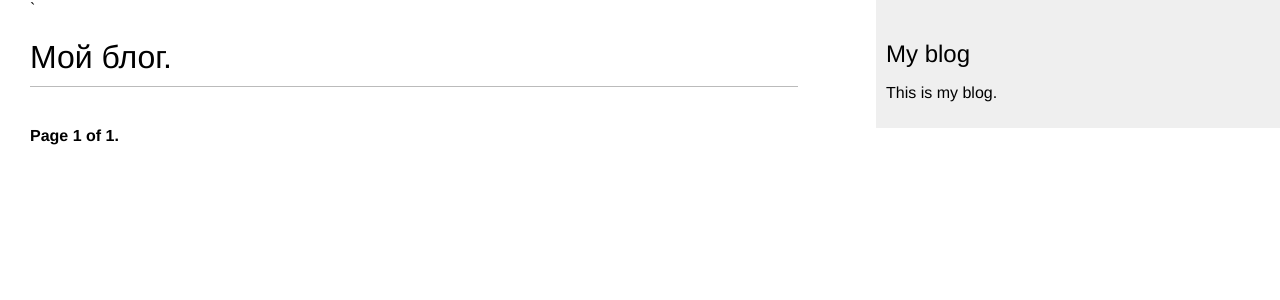
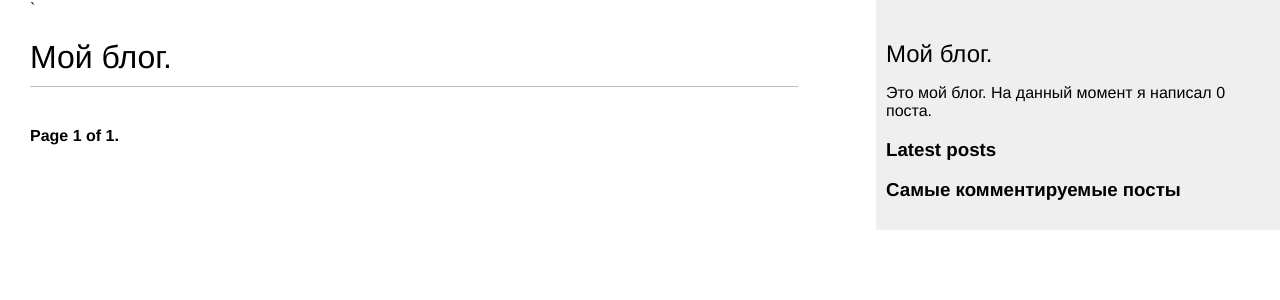
Before and after one commit to RuslanSayfullin/django-by-example, a Django app: page /blog/ in a window 1280 px wide. Shown: the top 300 px of the page. Run offline with Django 4.2, Linux system fonts and the light colour scheme; data that the repository does not hold is empty; parts of the project's set-up code (start-up, migrations or seed data) failed here and were passed over.

Commit message:
Creating custom template tags and filters

```diff
--- a/blog/templates/blog/base.html
+++ b/blog/templates/blog/base.html
@@ -1,3 +1,4 @@
+{% load blog_tags %}
 {% load static %}
 <!DOCTYPE html>
 <html>
@@ -11,8 +12,22 @@
         {% endblock %}
     </div>
     <div id="sidebar">
-        <h2>My blog</h2>
-        <p>This is my blog.</p>
+        <h2>Мой блог.</h2>
+        <p>
+            Это мой блог.
+            На данный момент я написал {% total_posts %} поста.
+        </p>
+        <h3>Latest posts</h3>
+        {% show_latest_posts 3 %}
+        <h3>Самые комментируемые посты</h3>
+        {% get_most_commented_posts as most_commented_posts %}
+        <ul>
+            {% for post in most_commented_posts %}
+                <li>
+                    <a href="{{ post.get_absolute_url }}">{{ post.title }}</a>
+                </li>
+            {% endfor %}
+        </ul>
     </div>
 </body>
 </html>
--- a/blog/templates/blog/post/detail.html
+++ b/blog/templates/blog/post/detail.html
@@ -1,4 +1,5 @@
 {% extends "blog/base.html" %}
+{% load blog_tags %}
 
 {% block title %}{{ post.title }}{% endblock %}
 
@@ -7,7 +8,7 @@
     <p class="date">
         Published {{ post.publish }} by {{ post.author }}
     </p>
-    {{ post.body|linebreaks }}
+    {{ post.body|markdown }}
     <p>
         <a href="{% url "blog:post_share" post.id %}">
             Поделиться этой записью
--- /dev/null
+++ b/blog/templates/blog/post/latest_posts.html
@@ -0,0 +1,7 @@
+<ul>
+  {% for post in latest_posts %}
+    <li>
+      <a href="{{ post.get_absolute_url }}">{{ post.title }}</a>
+    </li>
+  {% endfor %}
+</ul>
--- a/blog/templates/blog/post/list.html
+++ b/blog/templates/blog/post/list.html
@@ -1,4 +1,5 @@
 {% extends "blog/base.html" %}
+{% load blog_tags %}
 
 {% block title %}My Blog{% endblock %}
 
@@ -24,7 +25,7 @@
         <p class="date">
             Published {{ post.publish }} by {{ post.author }}
         </p>
-        {{ post.body|truncatewords:30|linebreaks }}
+        {{ post.body|markdown|truncatewords_html:30 }}
     {% endfor %}
     {% include "pagination.html" with page=posts %}
 {% endblock %}
--- /dev/null
+++ b/blog/templatetags/blog_tags.py
@@ -0,0 +1,29 @@
+import markdown
+from django import template
+from django.db.models import Count
+from django.utils.safestring import mark_safe
+
+from ..models import Post
+
+register = template.Library()
+
+
+@register.simple_tag
+def total_posts():
+    return Post.published.count()
+
+
+@register.inclusion_tag('blog/post/latest_posts.html')
+def show_latest_posts(count=5):
+    latest_posts = Post.published.order_by('-publish')[:count]
+    return {'latest_posts': latest_posts}
+
+
+@register.simple_tag
+def get_most_commented_posts(count=5):
+    return Post.published.annotate(total_comments=Count('comments')).order_by('-total_comments')[:count]
+
+
+@register.filter(name='markdown')
+def markdown_format(text):
+    return mark_safe(markdown.markdown(text))
--- a/pyproject.toml
+++ b/pyproject.toml
@@ -16,6 +16,7 @@ celery = "^5.2.7"
 pillow = "^9.4.0"
 redis = "^4.5.1"
 django-taggit = "^3.1.0"
+markdown = "^3.4.1"
 
 
 [build-system]
```
Also changed, not shown: blog/templatetags/__init__.py (added), 1 other file.
